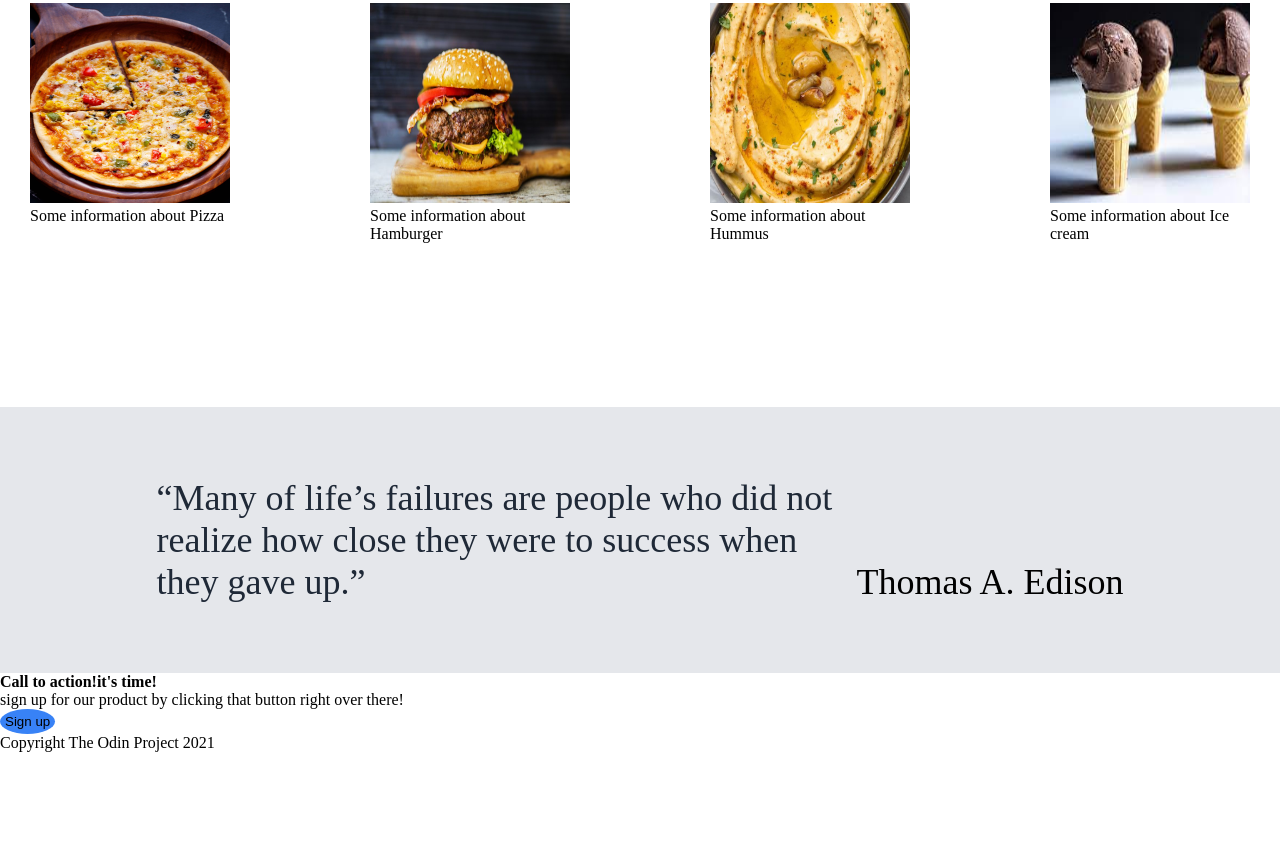
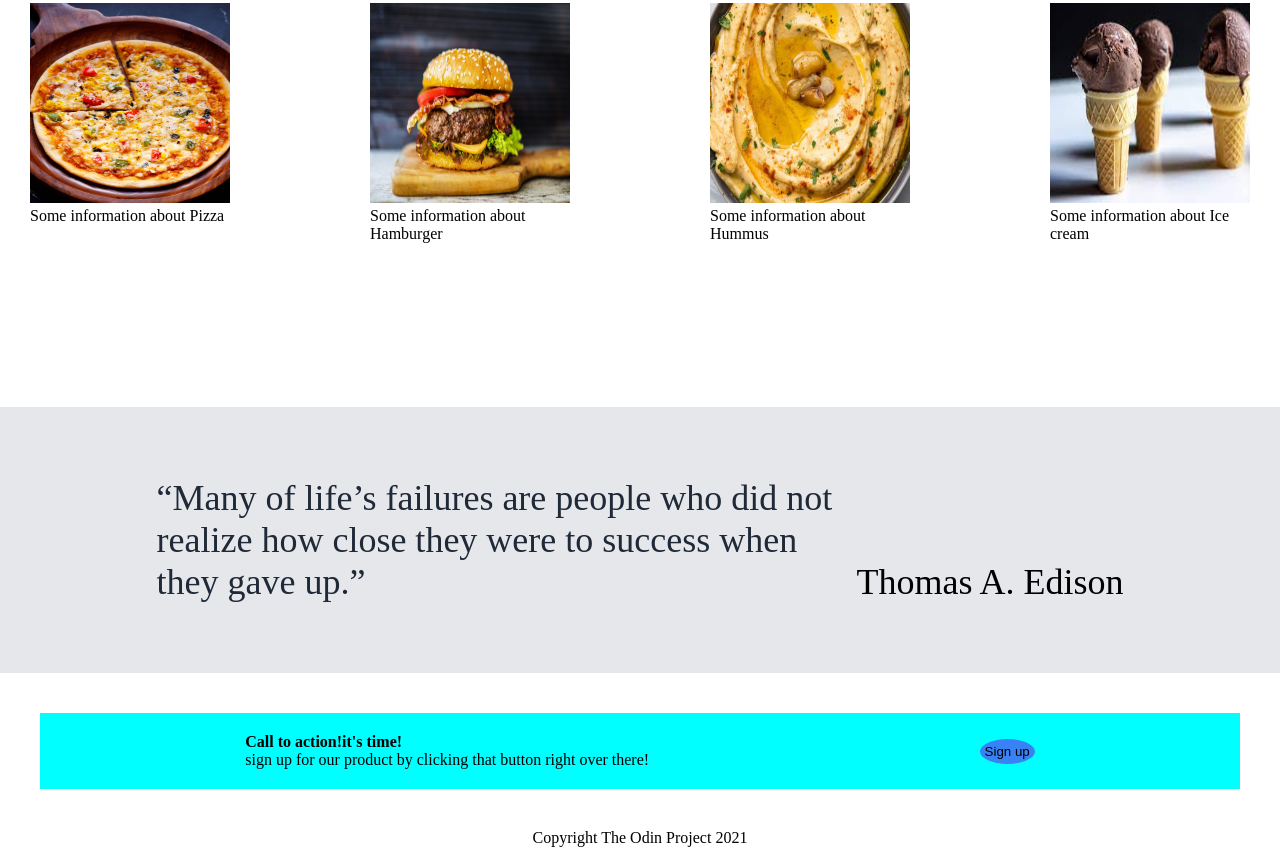
Before and after one commit to RamiPesahov/project-landing-page, a plain HTML site: page index.html in a window 1280 px wide. Shown: the part 371-1218 px from the top of the page. Before the commit the page ends 1123 px from the top, so only its background shows below. Drawn offline with Linux system fonts and the light colour scheme.

Commit message:
all that's left is to fix the problem of centering the box in the last stage and adjusting the styles

```diff
--- a/index.html
+++ b/index.html
@@ -58,12 +58,14 @@
 <div class="author">Thomas A. Edison</div>
 </div>
 
+<div class="outside">
 <div class="contact">
     <div class="contactText">
 <h4>Call to action!it's time!</h4>
 <div> sign up for our product by clicking that button right over there!</div>
 </div>
 <button>Sign up</button>
+</div>
 </div>
 
 <div class="footer"> Copyright The Odin Project 2021
--- a/style.css
+++ b/style.css
@@ -19,8 +19,10 @@ body {
    justify-content: space-between;
    padding-top: 20px;
    padding-bottom: 20px;
-
 }
+ h3 {
+    color: #F9FAF8;
+ }
 .context > div {
     color: #F9FAF8;
     font-size: 48px;
@@ -90,3 +92,23 @@ h2 {
     align-self: flex-end;
 
 }
+.outside {
+    display: flex;
+    justify-content: center;
+    align-items: center;
+}
+.contact {
+    flex: 1;
+    display: flex;
+    justify-content: space-around;
+    align-items: center ;
+
+    margin: 40px;
+    padding: 20px 40px;
+    background-color: cyan;
+}
+.footer {
+    display: flex;
+    justify-content: center;
+    align-items: center;
+}
```
